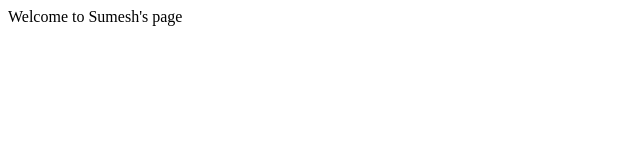
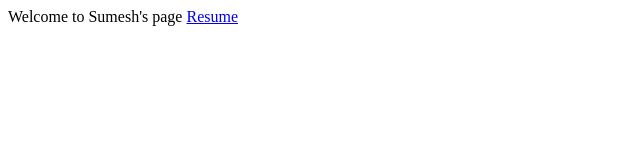
Before and after one commit to Sumesh18/sumesh18.github.io, a plain HTML site: page index.html in a window 1280 px wide. Shown: the full height of the page, 0-640 px from the left. Drawn offline with Linux system fonts and the light colour scheme.

Commit message:
adding resume link to index

```diff
--- a/index.html
+++ b/index.html
@@ -1 +1,3 @@
 Welcome to Sumesh's page
+
+<a href="/Resume.html">Resume</a>
```
